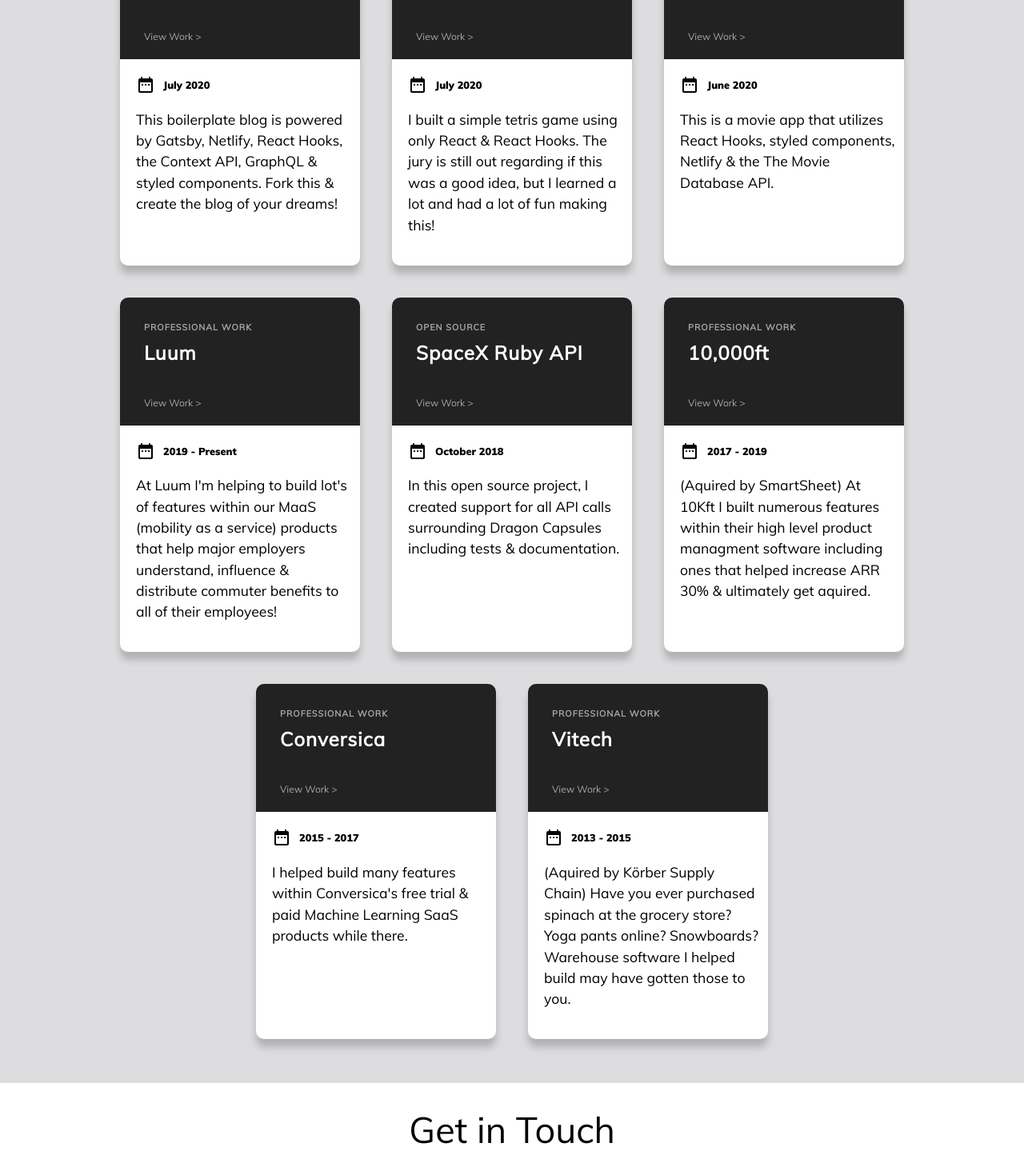
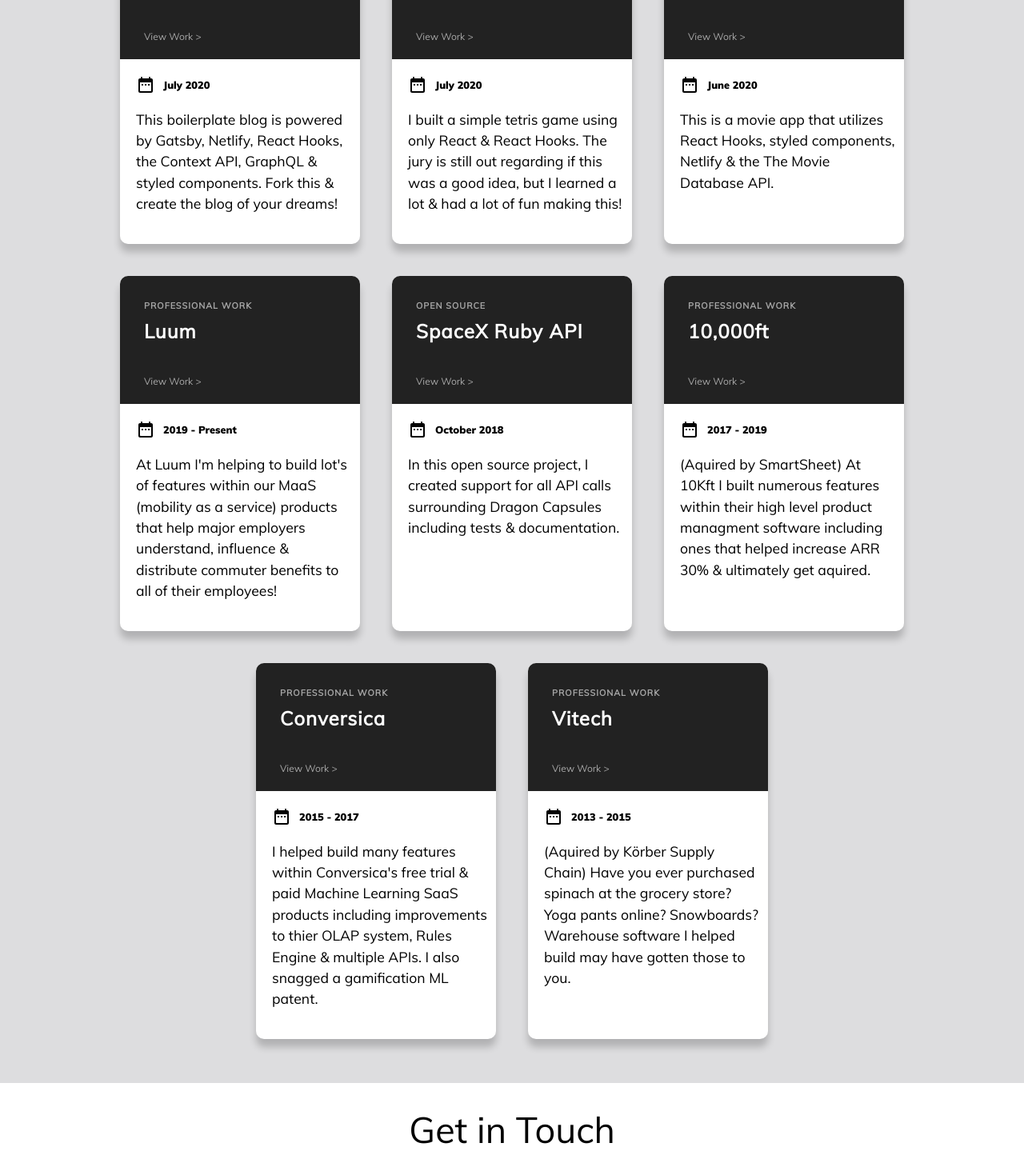
Before and after one commit to JackieCalapristi/jackiecalapristi.github.io, a React (Create React App) app: page / in a window 1280 px wide. Shown: the part 1112-2571 px from the top of the page at 80% size. Built offline with nearby package versions, Linux system fonts and the light colour scheme.

Commit message:
Adding in more detailed work experience

```diff
--- a/src/components/Portfolio/index.js
+++ b/src/components/Portfolio/index.js
@@ -15,12 +15,12 @@
 const Portfolio = () => {
   const projects = [
     {id: 1, slug: "https://github.com/JackieCalapristi/gatsby-boilerplate-blog", subtitle: "Just For Fun", title: "Boilerplate Blog", date: "July 2020", excerpt: "This boilerplate blog is powered by Gatsby, Netlify, React Hooks, the Context API, GraphQL & styled components. Fork this & create the blog of your dreams!", imageUrl: Gatsby},
-    {id: 2, slug: "https://github.com/JackieCalapristi/simple-tetris", subtitle: "Just For Fun", title: "Tetris", date: "July 2020", excerpt: "I built a simple tetris game using only React & React Hooks. The jury is still out regarding if this was a good idea, but I learned a lot and had a lot of fun making this!", imageUrl: Tetris},
+    {id: 2, slug: "https://github.com/JackieCalapristi/simple-tetris", subtitle: "Just For Fun", title: "Tetris", date: "July 2020", excerpt: "I built a simple tetris game using only React & React Hooks. The jury is still out regarding if this was a good idea, but I learned a lot & had a lot of fun making this!", imageUrl: Tetris},
     {id: 3, slug: "https://github.com/JackieCalapristi/tmdb-movies-app", subtitle: "Just For Fun", title: "Movie App", date: "June 2020", excerpt: "This is a movie app that utilizes React Hooks, styled components, Netlify & the The Movie Database API.", imageUrl: ReactHooks},
     {id: 4, slug: "https://luumbenefits.com/", subtitle: "Professional Work", title: "Luum", date: "2019 - Present", excerpt: "At Luum I'm helping to build lot's of features within our MaaS (mobility as a service) products that help major employers understand, influence & distribute commuter benefits to all of their employees!", imageUrl: Luum},
     {id: 5, slug: "https://github.com/rodolfobandeira/spacex", subtitle: "Open Source", title: "SpaceX Ruby API", date: "October 2018", excerpt: "In this open source project, I created support for all API calls surrounding Dragon Capsules including tests & documentation.", imageUrl: SpaceX},
     {id: 6, slug: "https://www.smartsheet.com/platform/10000ft", subtitle: "Professional Work", title: "10,000ft", date: "2017 - 2019", excerpt: "(Aquired by SmartSheet) At 10Kft I built numerous features within their high level product managment software including ones that helped increase ARR 30% & ultimately get aquired.", imageUrl: TenThousandFeet},
-    {id: 7, slug: "https://www.conversica.com/", subtitle: "Professional Work", title: "Conversica", date: "2015 - 2017", excerpt: "I helped build many features within Conversica's free trial & paid Machine Learning SaaS products while there.", imageUrl: Conversica},
+    {id: 7, slug: "https://www.conversica.com/", subtitle: "Professional Work", title: "Conversica", date: "2015 - 2017", excerpt: "I helped build many features within Conversica's free trial & paid Machine Learning SaaS products including improvements to thier OLAP system, Rules Engine & multiple APIs. I also snagged a gamification ML patent.", imageUrl: Conversica},
     {id: 8, slug: "https://www.vitechgroup.com/", subtitle: "Professional Work", title: "Vitech", date: "2013 - 2015", excerpt: "(Aquired by Körber Supply Chain) Have you ever purchased spinach at the grocery store? Yoga pants online? Snowboards? Warehouse software I helped build may have gotten those to you.", imageUrl: Vitech},
   ];
   return (
```
